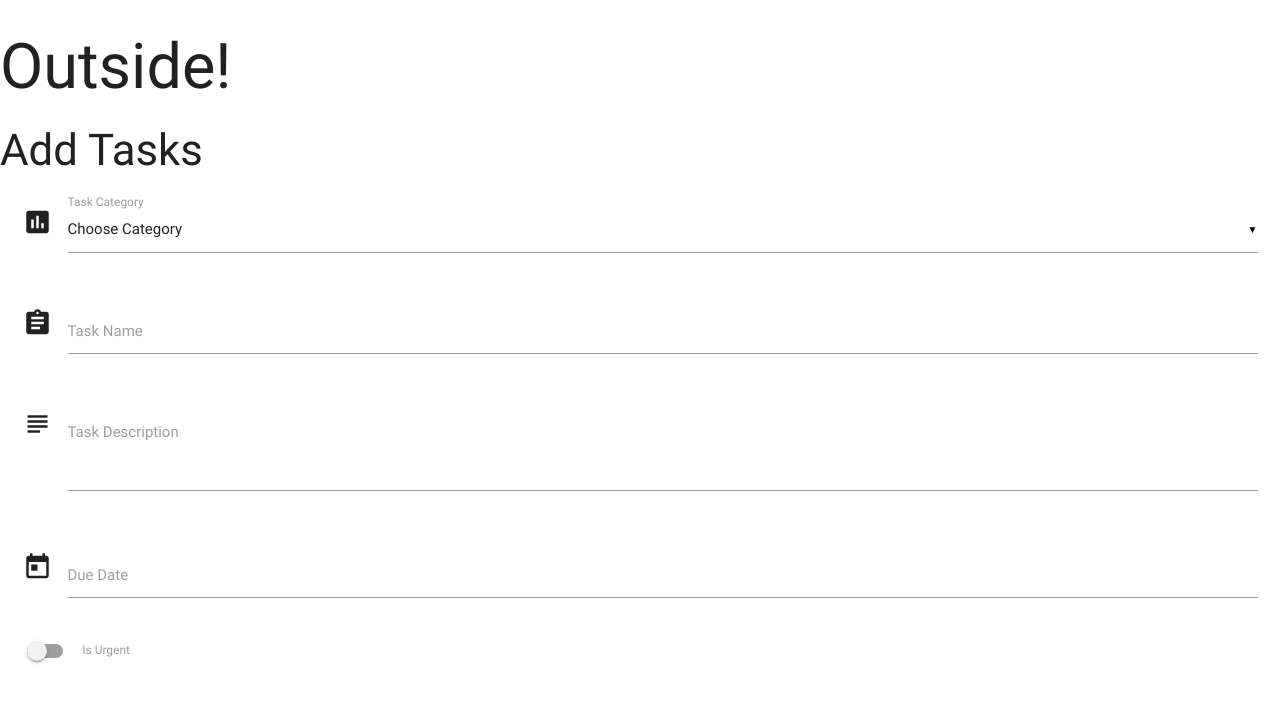
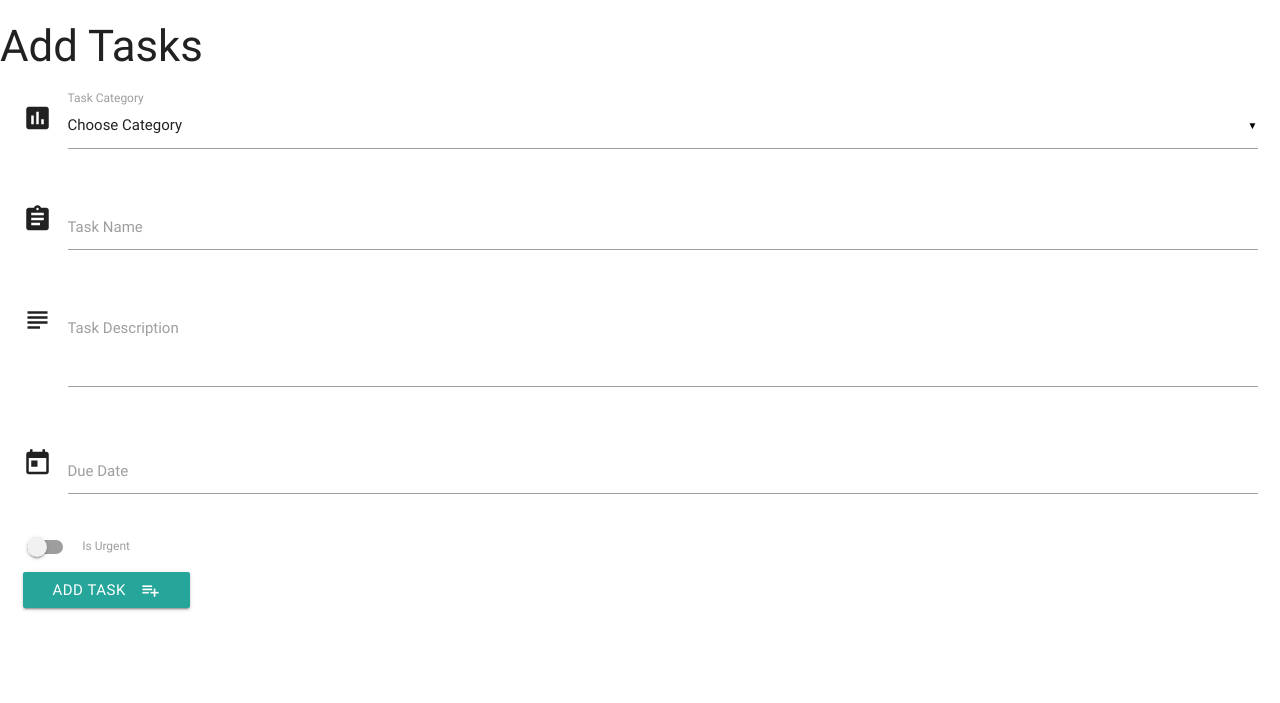
Before and after one commit to elg1e/task-manager, a Flask app: page /add_task in a window 1280 px wide. Shown: the top 703 px of the page. Run offline with Flask 2, Linux system fonts and the light colour scheme; data that the repository does not hold is empty; some libraries are stand-ins or nearby versions.

Commit message:
Added a submit button

```diff
--- a/app.py
+++ b/app.py
@@ -20,6 +20,13 @@ def add_task():
     return render_template('addtask.html',
     categories=mongo.db.categories.find())
 
+@app.route('/insert_task', methods=['POST'])
+def insert_task():
+    tasks = mongo.db.tasks
+    tasks.insert_one(request.form.to.dict())
+    return redirect(url_for('get_tasks'))
+
+
 if __name__ == '__main__':
     app.run(host=os.environ.get('IP','0.0.0.0'),
             port=int(os.environ.get('PORT','8000')),
--- a/templates/addtask.html
+++ b/templates/addtask.html
@@ -43,6 +43,13 @@
                     <span class="lever"></span> Is Urgent
                 </label>
             </div>
+        <div class="row">
+        <div class="input-field col s12">
+            <button class="btn waves-effect waves-light" type="submit" name="action">Add Task
+                <i class="material-icons right">playlist_add</i>
+            </button>
+        </div>
+        </div>
     </form>
     </div>
 
--- a/templates/base.html
+++ b/templates/base.html
@@ -7,7 +7,7 @@
 </head>
 
 <body>
-    <h1>Outside!</h1> {% block content %} {% endblock %}
+    {% block content %} {% endblock %}
     <script src="https://cdnjs.cloudflare.com/ajax/libs/jquery/3.4.1/jquery.min.js" integrity="sha256-CSXorXvZcTkaix6Yvo6HppcZGetbYMGWSFlBw8HfCJo=" crossorigin="anonymous"></script>
     <script src="https://cdnjs.cloudflare.com/ajax/libs/materialize/0.100.2/js/materialize.min.js"></script>
     <script type="text/javascript">
```
